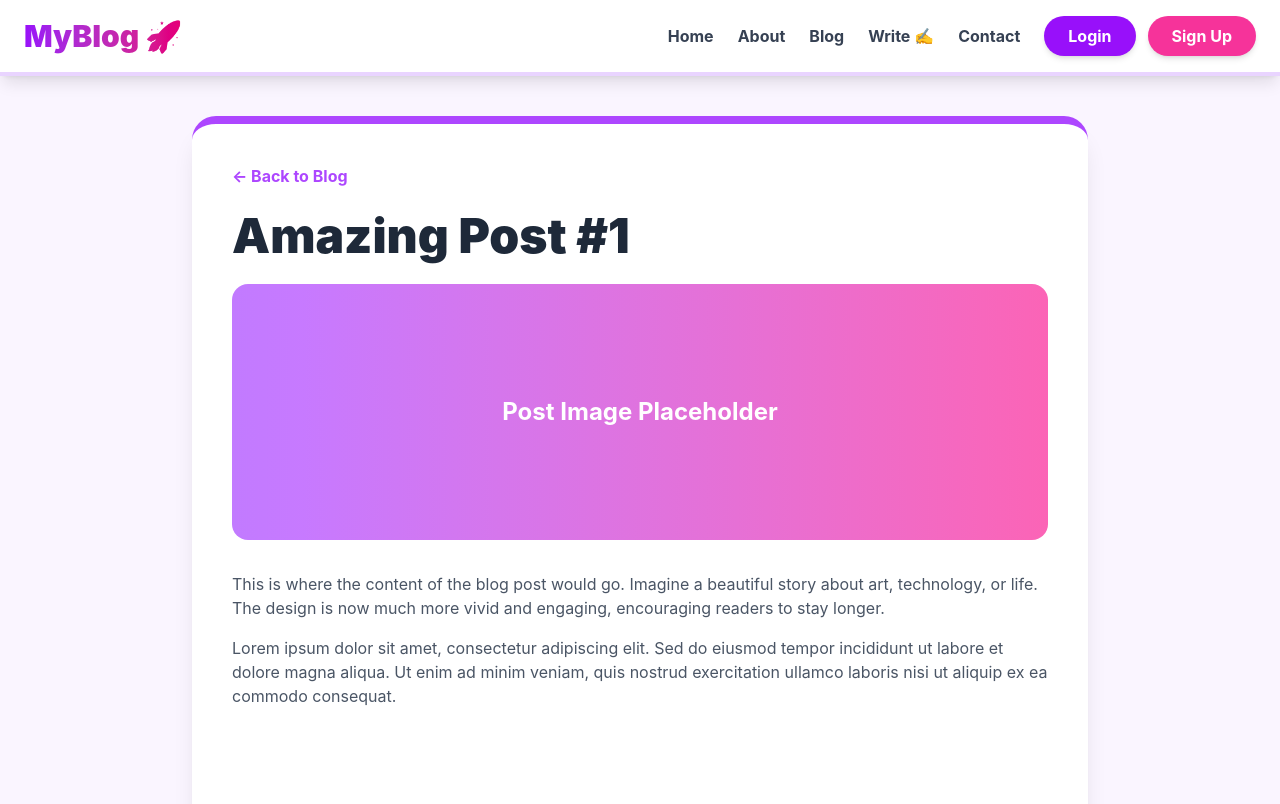
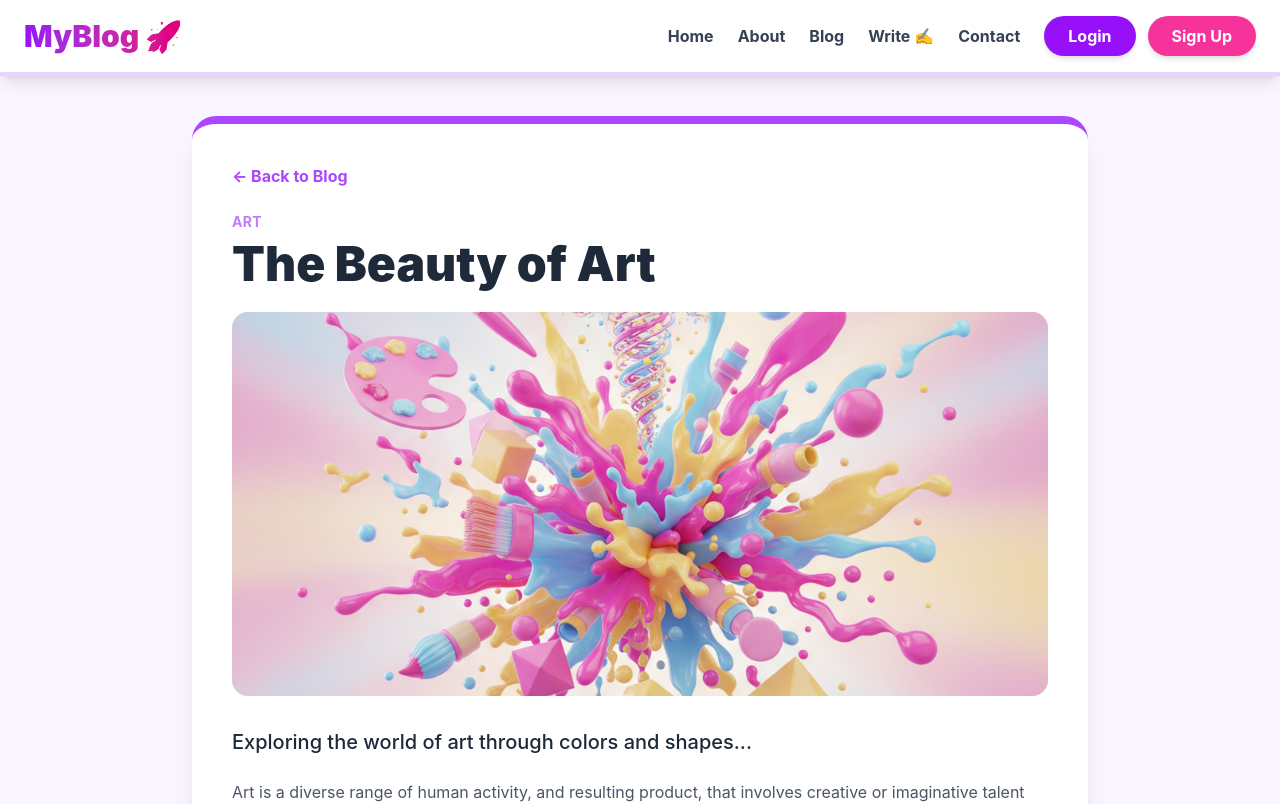
Before and after one commit to ShaliniNayan/blog-react, a React (Vite) app: page /post/1 in a window 1280 px wide. Shown: the top 804 px of the page. Built offline with nearby package versions, Linux system fonts and the light colour scheme.

Commit message:
Update the post for blog for new blog

```diff
--- a/src/pages/Post.jsx
+++ b/src/pages/Post.jsx
@@ -1,7 +1,22 @@
 import { useParams, Link } from "react-router-dom";
+import { useBlog } from "../context/BlogContext";
 
 export default function Post() {
   const { id } = useParams();
+  const { posts } = useBlog();
+
+  const post = posts.find(p => p.id.toString() === id);
+
+  if (!post) {
+    return (
+      <div className="min-h-screen bg-purple-50 flex items-center justify-center">
+        <div className="text-center">
+          <h1 className="text-4xl font-bold text-gray-800 mb-4">Post not found 😕</h1>
+          <Link to="/blog" className="text-purple-600 hover:underline text-xl">Return to Blog</Link>
+        </div>
+      </div>
+    );
+  }
 
   return (
     <div className="min-h-screen bg-purple-50 p-10 flex justify-center">
@@ -9,22 +24,14 @@ export default function Post() {
         className="bg-white p-10 rounded-3xl shadow-xl max-w-4xl w-full border-t-8 border-purple-500 animate-fade-in-up"
       >
         <Link to="/blog" className="text-purple-500 font-bold mb-6 inline-block hover:underline">← Back to Blog</Link>
-        <h1 className="text-5xl font-black text-gray-800 mb-6">Amazing Post #{id}</h1>
-        <div className="h-64 bg-gray-200 rounded-2xl mb-8 overflow-hidden">
-          {/* Placeholder for dynamic post image if we had a real backend */}
-          <div className="w-full h-full bg-gradient-to-r from-purple-400 to-pink-400 flex items-center justify-center text-white text-2xl font-bold">
-            Post Image Placeholder
-          </div>
+        <span className="block text-sm font-bold text-purple-400 mb-2 uppercase tracking-wide">{post.category}</span>
+        <h1 className="text-5xl font-black text-gray-800 mb-6">{post.title}</h1>
+        <div className="h-96 bg-gray-200 rounded-2xl mb-8 overflow-hidden shadow-inner">
+          <img src={post.image} alt={post.title} className="w-full h-full object-cover" />
         </div>
         <div className="prose prose-lg max-w-none text-gray-600">
-          <p>
-            This is where the content of the blog post would go. Imagine a beautiful story about art, technology, or life.
-            The design is now much more vivid and engaging, encouraging readers to stay longer.
-          </p>
-          <p className="mt-4">
-            Lorem ipsum dolor sit amet, consectetur adipiscing elit. Sed do eiusmod tempor incididunt ut labore et dolore magna aliqua.
-            Ut enim ad minim veniam, quis nostrud exercitation ullamco laboris nisi ut aliquip ex ea commodo consequat.
-          </p>
+          <p className="text-xl font-medium text-gray-800 mb-6">{post.excerpt}</p>
+          <div className="whitespace-pre-wrap">{post.content || "No content available for this post."}</div>
         </div>
       </div>
     </div>
```
